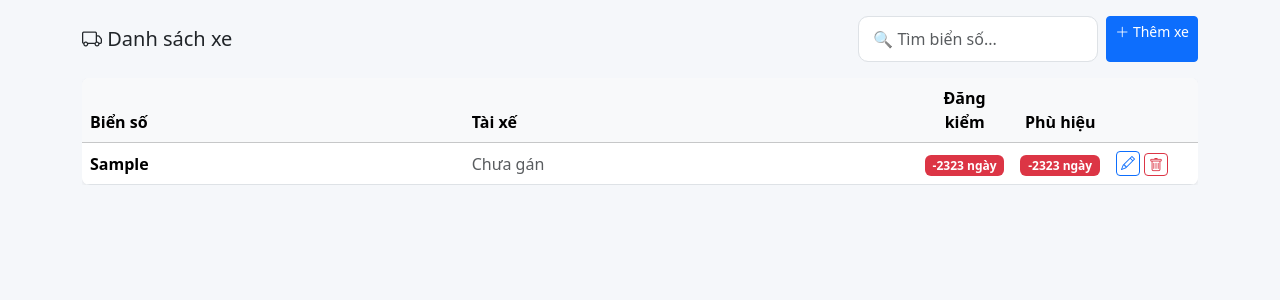
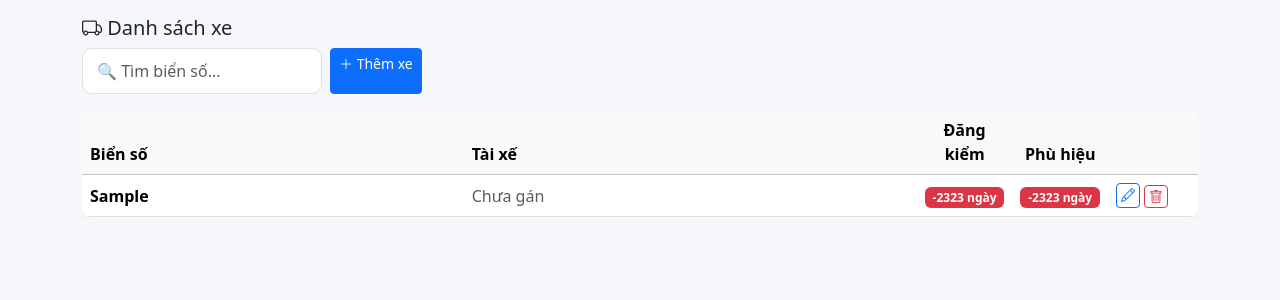
Before and after one commit to ittrichau/Truck_management, a Flask app: page /trucks in a window 1280 px wide. Shown: the part 56-356 px from the top of the page. Run offline with Flask 3, Linux system fonts and the light colour scheme; a user stored in the database is signed in; tables that the repository leaves empty hold one stand-in row (values such as "Sample post"); some libraries are stand-ins or nearby versions.

Commit message:
Update xe, phoi

```diff
--- a/app/templates/phoi/index.html
+++ b/app/templates/phoi/index.html
@@ -25,7 +25,7 @@
 {% endif %}
 
 <div class="d-flex justify-content-between align-items-center mb-3">
-    <h5 class="mb-0 d-none d-md-block"><i class="bi bi-journal-text"></i> Danh sách Phơi</h5>
+    <h5 class="mb-0 d-none d-md-block"><i class="bi bi-journal-text"></i> Quản lý Phơi Nhà Xe Nghĩa Trinh</h5>
     <div class="d-flex align-items-center gap-2">
         {% if current_user.is_driver() or current_user.is_manager_or_admin() %}
         <a href="{{ url_for('phoi.create') }}" class="btn btn-primary d-none d-md-inline-block"><i class="bi bi-plus-lg"></i> Tạo Phơi mới</a>
--- a/app/templates/trucks/index.html
+++ b/app/templates/trucks/index.html
@@ -1,14 +1,14 @@
 {% extends "base.html" %}
 {% block title %}Xe tải{% endblock %}
 {% block content %}
-<div class="d-flex justify-content-between align-items-center mb-3">
+<div class="mb-2">
     <h5 class="mb-0"><i class="bi bi-truck"></i> Danh sách xe</h5>
-    <div class="d-flex gap-2">
-        <div style="width:240px">
-            <input type="text" id="searchInput" class="form-control form-control-sm" placeholder="🔍 Tìm biển số..." oninput="filterTable()">
-        </div>
-        <a href="{{ url_for('trucks.create') }}" class="btn btn-primary btn-sm"><i class="bi bi-plus-lg"></i> Thêm xe</a>
+</div>
+<div class="d-flex gap-2 mb-3">
+    <div style="width:240px">
+        <input type="text" id="searchInput" class="form-control form-control-sm" placeholder="🔍 Tìm biển số..." oninput="filterTable()">
     </div>
+    <a href="{{ url_for('trucks.create') }}" class="btn btn-primary btn-sm"><i class="bi bi-plus-lg"></i> Thêm xe</a>
 </div>
 
 <div class="table-container" style="overflow-x: auto;">
```
